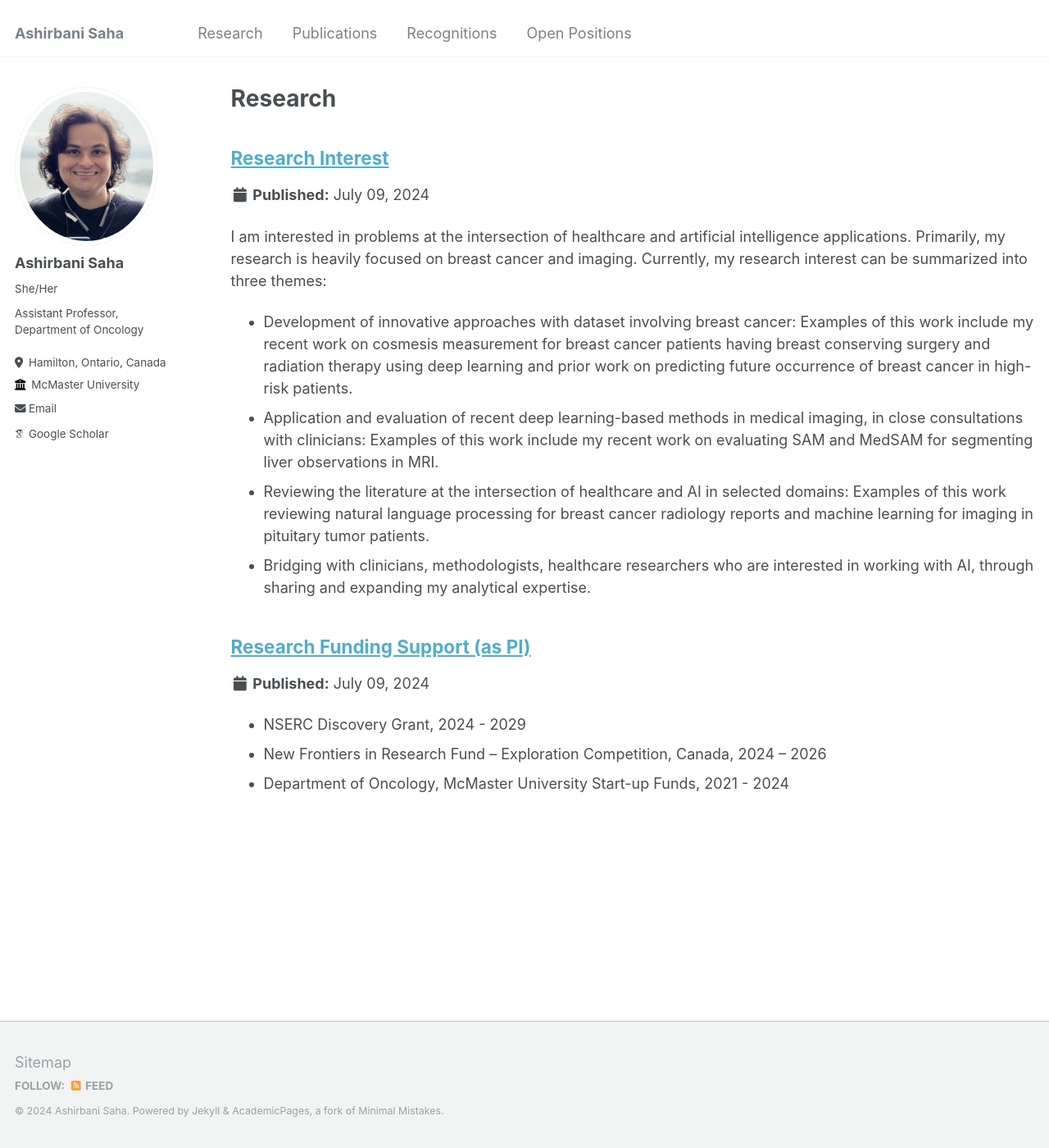
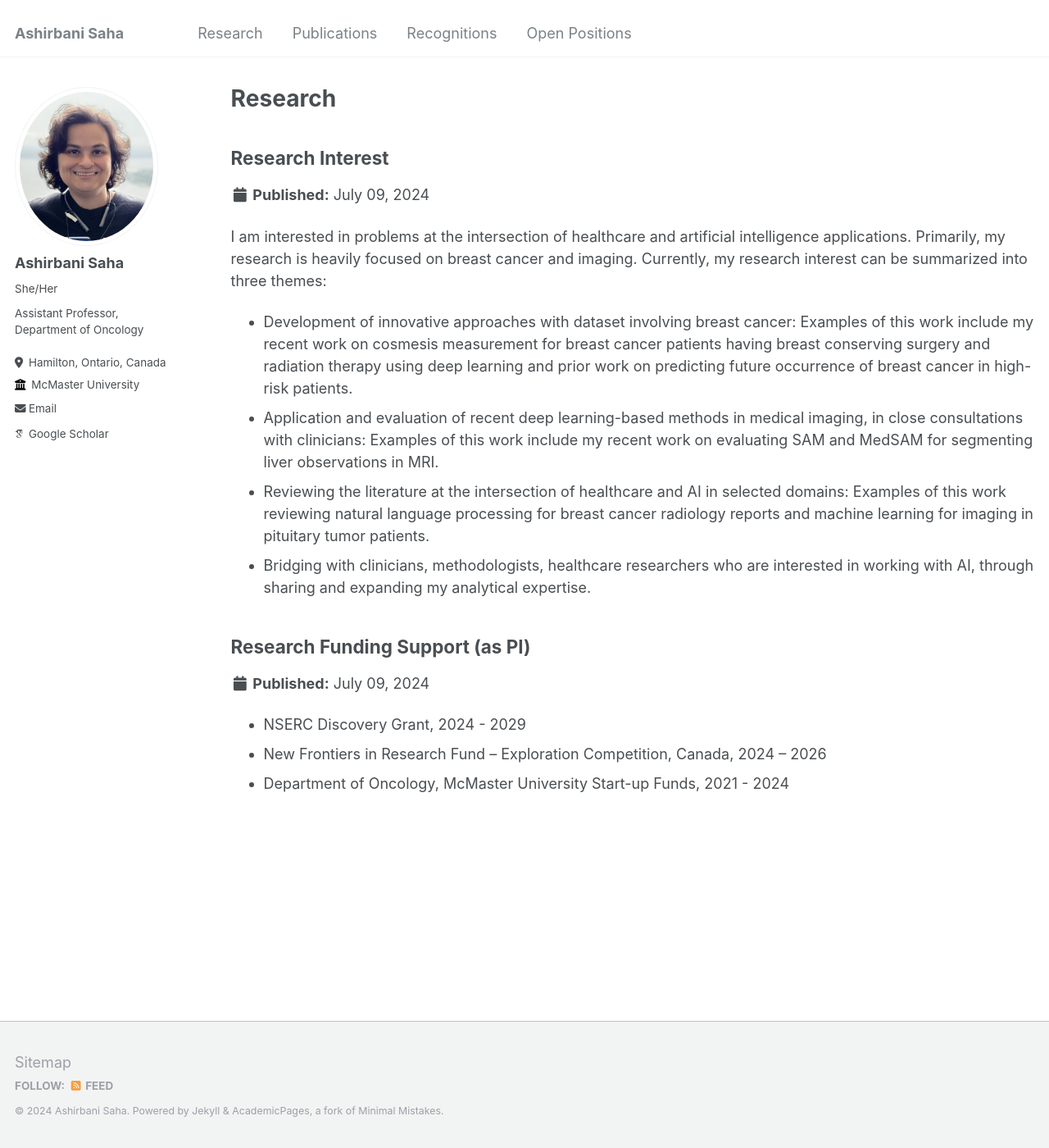
Before and after one commit to asrepo2019/ashirbanisaha, a Jekyll site: the page built from _pages/research.html, in a window 1280 px wide and 1400 px high. Shown: the whole window at 82% size. Built offline with Jekyll 4.4.1, drawn with Linux system fonts in a browser that asks for light colours; some web fonts are replaced.

Commit message:
Update archive-single-v2.html

```diff
--- a/_includes/archive-single-v2.html
+++ b/_includes/archive-single-v2.html
@@ -27,11 +27,7 @@
     {% endif %}
 
     <h2 class="archive__item-title" itemprop="headline">
-      {% if post.link %}
-        <a>{{ title }}</a> <a><i class="fa fa-link" aria-hidden="true" title="permalink"></i><span class="sr-only">Permalink</span></a>
-      {% else %}
-        <a>{{ title }}</a>
-      {% endif %}
+        <b>{{ title }}</b>
     </h2>
 
     {% if post.read_time %}
```
